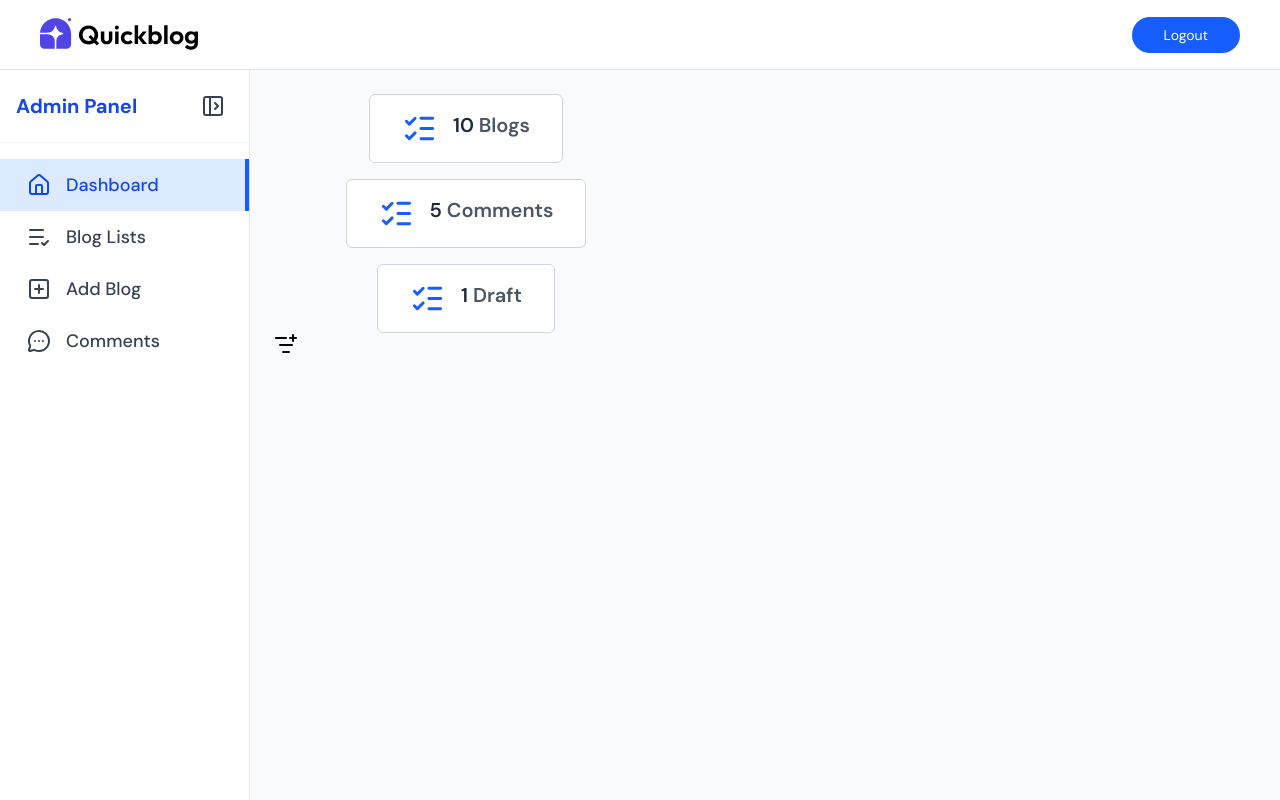
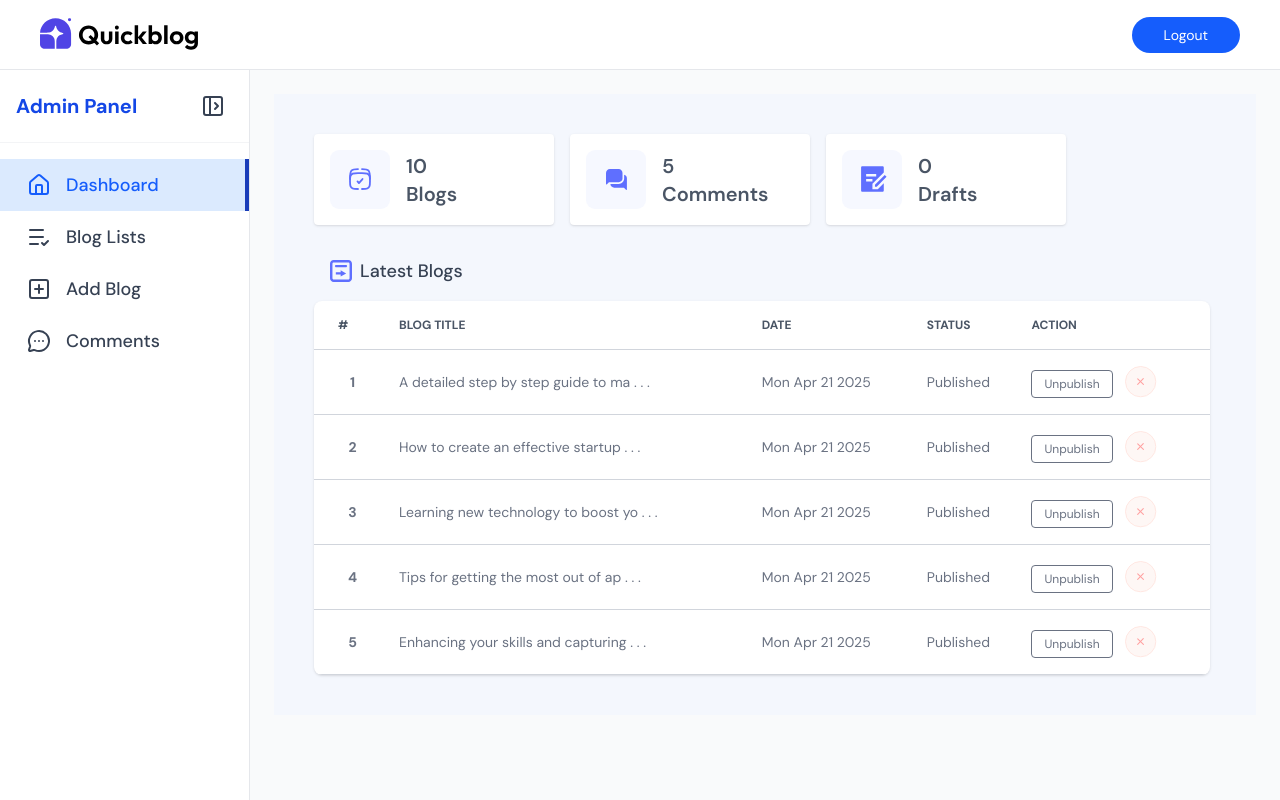
Before and after one commit to krishkumar4400/11-Blog-App, a React (Vite) app in the folder Frontend/: page /admin in a window 1280 px wide. Built offline with nearby package versions, Linux system fonts and the light colour scheme.

Commit message:
dashboard page

```diff
--- /dev/null
+++ b/Frontend/src/components/Admin/BlogTableItems.jsx
@@ -0,0 +1,35 @@
+import React from "react";
+import { assets } from "../../assets/assets.js";
+
+const BlogTableItems = ({ blog, fetchBlogs, index }) => {
+  const { createdAt, title } = blog;
+  const blogDate = new Date(createdAt);
+
+  return (
+    <tr className="border-y border-gray-300">
+      <th className="px-2 py-4">{index}</th>
+      <td className="px-2 py-4">{title.slice(0, 35) + " . . ."}</td>
+      <td className="px-2 py-4 max-sm:hidden">{blogDate.toDateString()}</td>
+      <td className="px-2 py-4 max-sm:hidden">
+        <p
+          className={`blog.isPublished ? "text-green-600" : "text-orange-700"`}
+        >
+          {blog.isPublished ? "Published" : "Unpublished"}
+        </p>
+      </td>
+      <td className="px-2 py-4 flex text-xs gap-3">
+        <button className="border px-3 py-0.5 mt-1 rounded cursor-pointer">
+          {blog.isPublished ? "Unpublish" : "Publish"}
+        </button>
+
+        <img
+          src={assets.cross_icon}
+          className="w-8 hover:scale-110 transition-all cursor-pointer"
+          alt=""
+        />
+      </td>
+    </tr>
+  );
+};
+
+export default BlogTableItems;
--- /dev/null
+++ b/Frontend/src/components/Admin/CommentTableItem.jsx
@@ -0,0 +1,13 @@
+import React from 'react'
+
+const CommentTableItem = ({comment, fetchComments}) => {
+    const {blog, createdAt, _id} = comment
+    const blogDate = new Date(createdAt);
+  return (
+    <tr>
+        <td></td>
+    </tr>
+  )
+}
+
+export default CommentTableItem
--- a/Frontend/src/components/Admin/Sidebar.jsx
+++ b/Frontend/src/components/Admin/Sidebar.jsx
@@ -70,7 +70,7 @@
       className={({ isActive }) =>
         `flex items-center gap-3 p-3 md:px-6 cursor-pointer transition-all duration-150 ${
           isActive
-            ? "bg-blue-100 text-blue-700 font-semibold border-r-[4px] border-blue-600"
+            ? "bg-blue-100 text-blue-600 font-semibold border-r-[4px] border-blue-800"
             : "text-gray-700 hover:bg-gray-100"
         }`
       }
--- a/Frontend/src/components/Menu.jsx
+++ b/Frontend/src/components/Menu.jsx
@@ -0,0 +1,11 @@
+import React from 'react'
+
+const Menu = () => {
+  return (
+    <div>
+
+    </div>
+  )
+}
+
+export default Menu
--- a/Frontend/src/pages/Admin/Comments.jsx
+++ b/Frontend/src/pages/Admin/Comments.jsx
@@ -1,11 +1,61 @@
-import React from 'react'
+import React, { useEffect, useState } from 'react'
+import { comments_data } from '../../assets/assets';
 
 const Comments = () => {
+  const [comments, setComments] = useState([]);
+  const [filter, setFilter] = useState("Not Approved");
+
+  const fetchCommentsData = async () => {
+    setComments(comments_data);
+  }
+
+  useEffect (() => {
+    fetchCommentsData();
+  }, [comments, setComments]);
+
   return (
-    <div>
+    <div className="flex-1 bg-blue-50/50 px-5 pt-5 sm:pt-12 sm:pl-16">
+      <div className="flex justify-between items-center max-w-3xl">
+        <h1>Comments</h1>
+        <div className="flex gap-4">
+          <button
+            onClick={() => setFilter("Approved")}
+            className={`shadow border rounded-full px-4 py-1 cursor-pointer text-xs ${
+              filter === "Approved" ? "text-primary" : "text-gray-700"
+            }`}
+          >
+            Approved
+          </button>
+          <button
+            onClick={() => setFilter("Not Approved")}
+            className={`shadow border rounded-full px-4 py-1 cursor-pointer text-xs ${
+              filter === "Not Approved" ? "text-primary" : "text-gray-700"
+            }`}
+          >
+            Not Approved
+          </button>
+        </div>
+      </div>
+
+      <div className='relative h-4/5 max-w-3xl overflow-x-auto mt-4 bg-white shadow rounded-lg scrollbar-hide'>
+      <table className='w-full text-sm text-gray-500'>
+        <thead className='text-xs text-gray-700 text-left uppercase'>
+          <tr>
+            <th scope='col' className='px-6 py-4'>Blog title & comment</th>
+            <th scope='col' className='px-6 py-4 max-sm:hidden'>Date</th>
+            <th scope='col' className='px-6 py-4'>Action</th>
+          </tr>
+        </thead>
+        <tbody>
+          <tr>
+            <td></td>
+          </tr>
+        </tbody>
+      </table>
+      </div>
 
     </div>
-  )
+  );
 }
 
 export default Comments
--- a/Frontend/src/pages/Admin/Dashboard.jsx
+++ b/Frontend/src/pages/Admin/Dashboard.jsx
@@ -1,55 +1,100 @@
-import React, { useEffect, useState } from 'react'
-import {List, ListFilterPlus, LucideListChecks} from 'lucide-react';
-import { blog_data, comments_data } from '../../assets/assets';
+import React, { useEffect, useState } from "react";
+import {
+  ListCheckIcon,
+  ListFilterPlus,
+  MessageSquarePlus,
+  PenBoxIcon,
+} from "lucide-react";
+import { assets, dashboard_data } from "../../assets/assets.js";
+import BlogTableItems from "../../components/Admin/BlogTableItems.jsx";
 
 const Dashboard = () => {
-    const [blog, setBlog] = useState([]);
-    const [drafts, setDrafts] = useState([10]);
-    const fetchBlogs = async () => {
-        setBlog(blog_data);
-    }
+  const [dashboardData, setDashboardData] = useState({
+    blogs: 0,
+    comments: 0,
+    drafts: 0,
+    recentBlogs: [],
+  });
 
-    const setDraftData = async() => {
-        // setDrafts("")
-    }
+  const fetchDashboardData = async () => {
+    setDashboardData(dashboard_data);
+  };
 
-    useEffect(() => {
-        fetchBlogs();
-    }, [blog]);
+  useEffect(() => {
+    fetchDashboardData();
+  }, [dashboardData]);
 
   return (
-    <div>
-      <div className="flex items-center max-w-sm sm:flex-wrap justify-center gap-4">
-        <div className="flex gap-4 border border-gray-300 bg-white p-4 px-8 rounded-md">
-          <LucideListChecks size={35} className="text-blue-600 " />
-          <div className="text-slate-800 font-semibold text-xl">
-            {blog.length} <span className="text-gray-600 "> {blog.length > 1 ? "Blogs" : "Blog"} </span>
+    <div className="flex-1 p-4 md:p-10 bg-blue-50/50">
+      <div className="flex gap-4 flex-wrap">
+        <div className="flex items-center gap-4 bg-white p-4 min-w-60 rounded shadow cursor-pointer hover:scale-105 transition-all">
+          <img className="w-15" src={assets.dashboard_icon_1} alt="" />
+          <div className="text-xl font-semibold text-gray-600">
+            <p>{dashboard_data.blogs}</p>
+            <p>Blogs</p>
           </div>
         </div>
-        <div className="flex gap-4 border border-gray-300 bg-white p-4 px-8 rounded-md">
-          <LucideListChecks size={35} className="text-blue-600 " />
-          <div className="text-slate-800 font-semibold text-xl">
-            {comments_data.length} <span className="text-gray-600 "> {comments_data.length > 1 ? "Comments" : "Comment"} </span>
+        <div className="flex items-center gap-4 bg-white p-4 min-w-60 rounded shadow cursor-pointer hover:scale-105 transition-all">
+          <img className="w-15" src={assets.dashboard_icon_2} alt="" />
+          <div className="text-xl font-semibold text-gray-600">
+            <p>{dashboard_data.comments}</p>
+            <p>Comments</p>
           </div>
         </div>
-        <div className="flex gap-4 border border-gray-300 bg-white p-4 px-8 rounded-md">
-          <LucideListChecks size={35} className="text-blue-600 " />
-          <div className="text-slate-800 font-semibold text-xl">
-            {drafts.length} <span className="text-gray-600 ">{ drafts.length > 1 ? "Drafts" : "Draft" }</span>
+        <div className="flex items-center gap-4 bg-white p-4 min-w-60 rounded shadow cursor-pointer hover:scale-105 transition-all">
+          <img className="w-15" src={assets.dashboard_icon_3} alt="" />
+          <div className="text-xl font-semibold text-gray-600">
+            <p>{dashboard_data.drafts}</p>
+            <p>Drafts</p>
           </div>
         </div>
       </div>
 
       <div>
-        <h2>
-            <ListFilterPlus/>
-            <table>
+        <div className="flex items-center gap-2 m-4 mt-8 text-gray-700 font-medium text-lg">
+          <img src={assets.dashboard_icon_4} alt="" />
+          <p>Latest Blogs</p>
+        </div>
 
-            </table>
-        </h2>
+        <div className="relative max-w-4xl overflow-x-auto shadow rounded-lg scrollbar-hide bg-white">
+          <table className="w-full text-sm text-gray-500">
+            <thead className="text-xs text-gray-600 text-left uppercase">
+              <tr>
+                <th className="px-2 py-4 xl:px-6" scope="col">
+                  #
+                </th>
+                <th className="px-2 py-4" scope="col">
+                  Blog Title
+                </th>
+                <th className="px-2 py-4 max-sm:hidden" scope="col">
+                  Date
+                </th>
+                <th className="px-2 py-4 max-sm:hidden" scope="col">
+                  Status
+                </th>
+                <th className="px-2 py-4" scope="col">
+                  Action
+                </th>
+              </tr>
+            </thead>
+
+            <tbody>
+              {dashboardData.recentBlogs.map((blog, index) => {
+                return (
+                  <BlogTableItems
+                    key={blog._id}
+                    blog={blog}
+                    fetchBlogs={fetchDashboardData}
+                    index={index + 1}
+                  />
+                );
+              })}
+            </tbody>
+          </table>
+        </div>
       </div>
     </div>
   );
-}
+};
 
-export default Dashboard
+export default Dashboard;
--- a/Frontend/src/pages/Admin/ListBlog.jsx
+++ b/Frontend/src/pages/Admin/ListBlog.jsx
@@ -1,11 +1,58 @@
-import React from 'react'
+import React, { useEffect, useState } from "react";
+import { blog_data } from "../../assets/assets.js";
+import BlogTableItems from "../../components/Admin/BlogTableItems.jsx";
 
 const ListBlog = () => {
+  const [blogs, setBlogs] = useState([]);
+  const fetchBlogs = async () => {
+    setBlogs(blog_data);
+  };
+
+  useEffect(() => {
+    fetchBlogs();
+  }, [blogs, setBlogs]);
+
   return (
-    <div>
+    <div className="flex-1 pt-5 px-5 sm:pt-14 sm:pl-16 bg-blue-50/50 scroll-smooth">
+      <h1 className="text-lg font-semibold text-gray-700">All blogs</h1>
+      <div className="relative mt-4 h-4/5 max-w-4xl overflow-x-auto shadow rounded-lg scrollbar-hide bg-white">
+        <table className="w-full text-sm text-gray-500">
+          <thead className="text-xs text-gray-600 text-left uppercase">
+            <tr>
+              <th className="px-2 py-4 xl:px-6" scope="col">
+                #
+              </th>
+              <th className="px-2 py-4" scope="col">
+                Blog Title
+              </th>
+              <th className="px-2 py-4 max-sm:hidden" scope="col">
+                Date
+              </th>
+              <th className="px-2 py-4 max-sm:hidden" scope="col">
+                Status
+              </th>
+              <th className="px-2 py-4" scope="col">
+                Action
+              </th>
+            </tr>
+          </thead>
 
+          <tbody>
+            {blogs.map((blog, index) => {
+              return (
+                <BlogTableItems
+                  key={blog._id}
+                  blog={blog}
+                  fetchBlogs={fetchBlogs}
+                  index={index + 1}
+                />
+              );
+            })}
+          </tbody>
+        </table>
+      </div>
     </div>
-  )
-}
+  );
+};
 
-export default ListBlog
+export default ListBlog;
```
